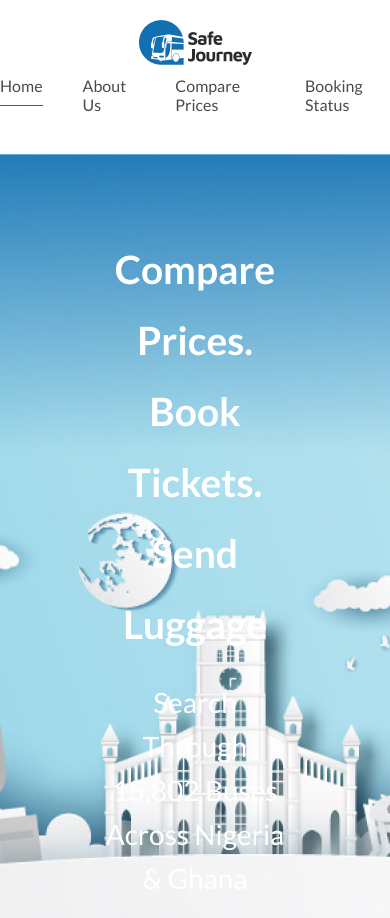
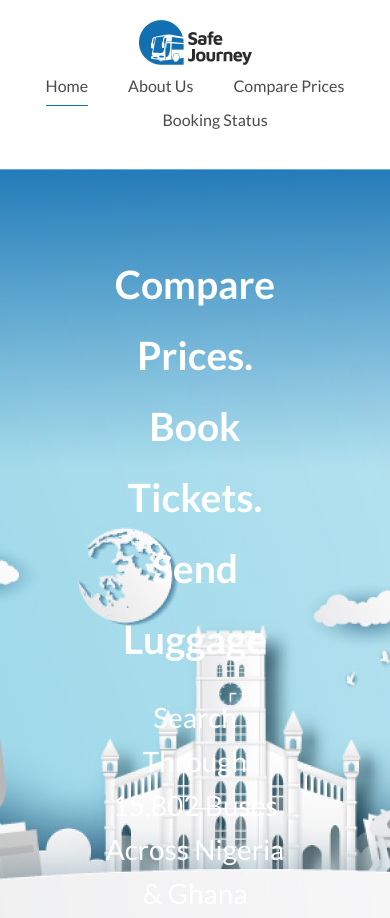
Before and after one commit to comadaihiep92/safe-journey, a website: page index.html in a window 390 px wide. Shown: the top 918 px of the page. Drawn offline with Linux system fonts and the light colour scheme.

Commit message:
fix responsive menu

```diff
--- a/src/style.scss
+++ b/src/style.scss
@@ -833,3 +833,11 @@ html {
     width: 100%;
   }
 }
+@media only screen and (max-width: 465px) {
+  .nav__list {
+    flex-wrap: wrap;
+  }
+  .nav__item:not(:last-child) {
+    margin-bottom: 1.5rem;
+  }
+}
```
Also changed, not shown: css/style.css, 1 other file.
